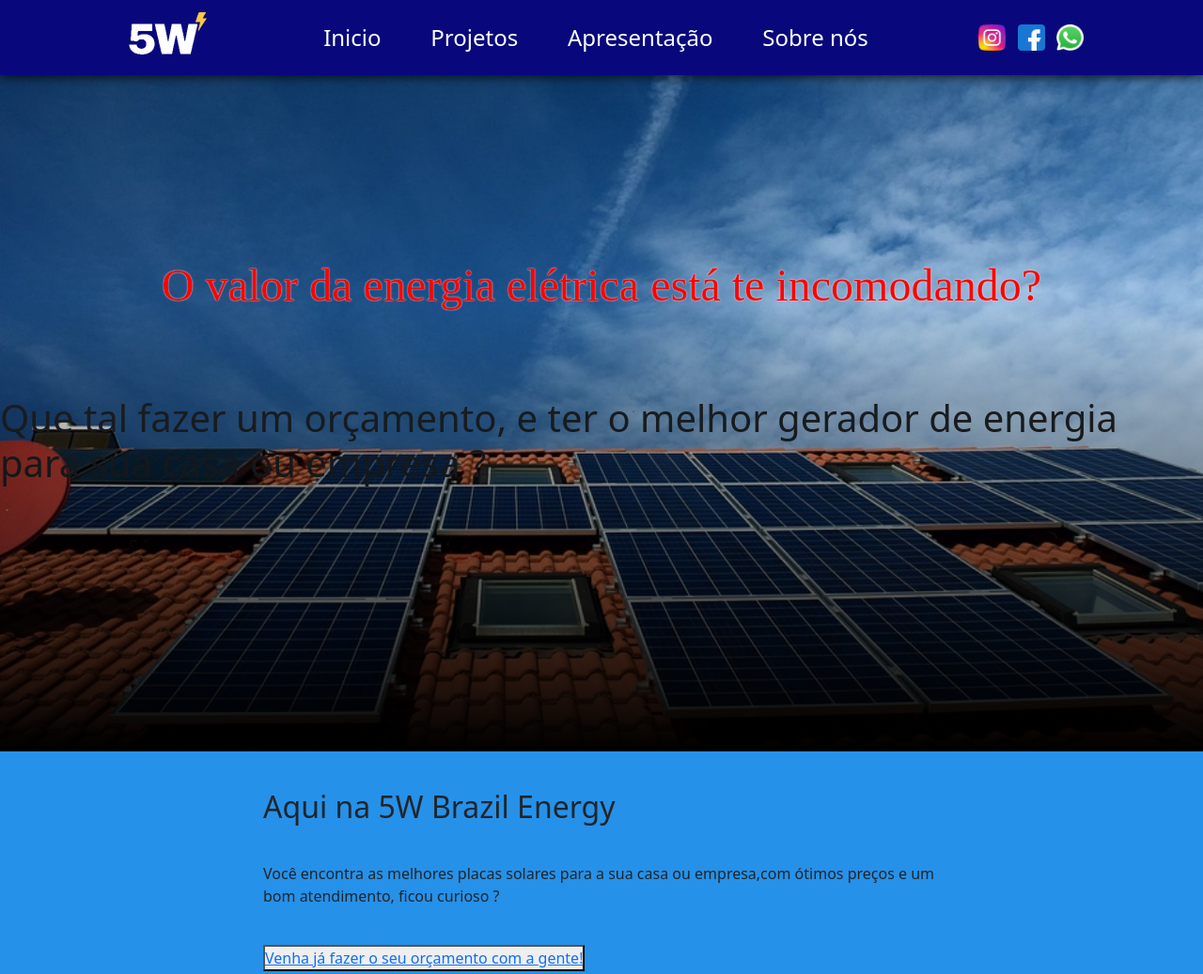
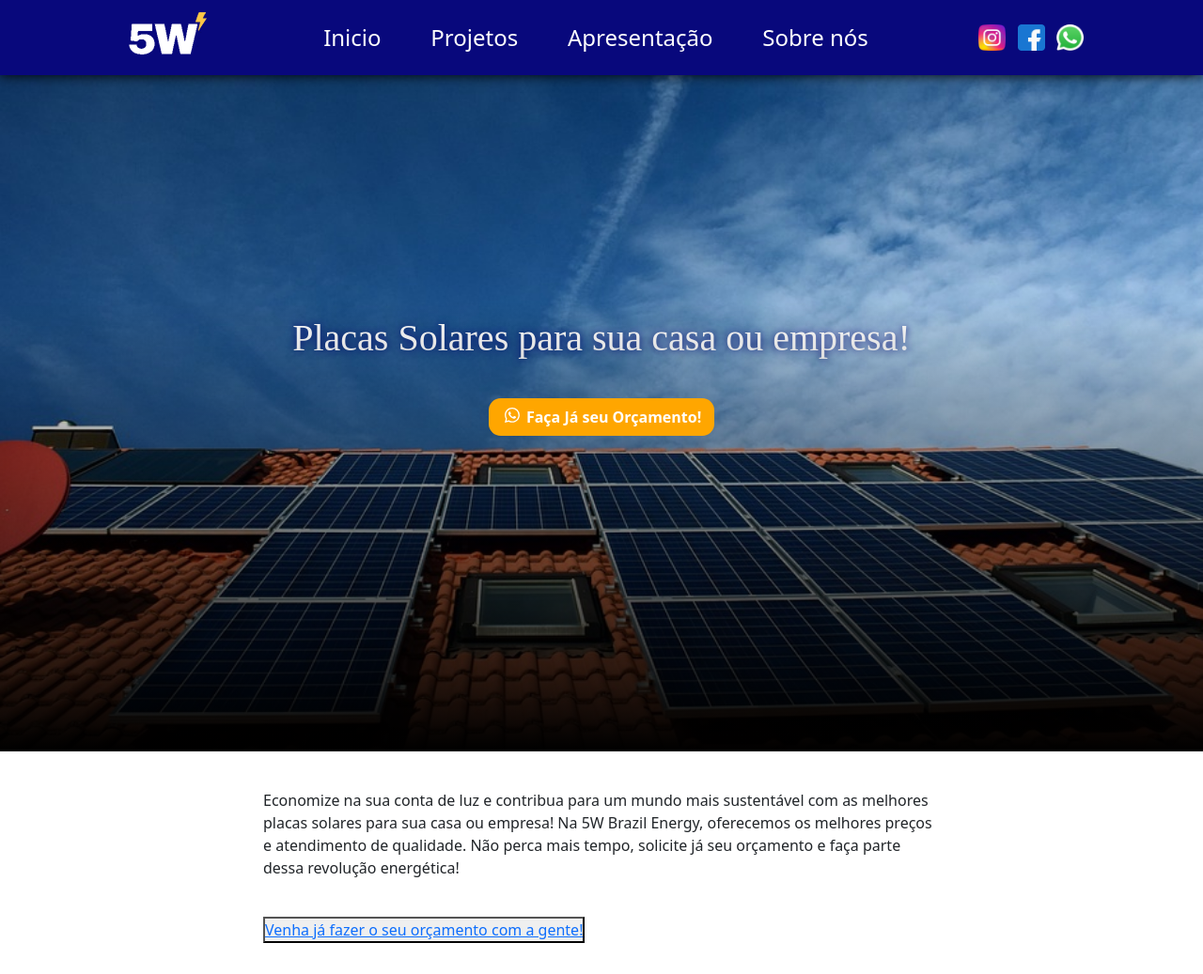
Before and after one commit to GabrielBerg4mini/Energy-Souls, a plain HTML site: page index.html in a window 1280 px wide. Shown: the top 1037 px of the page at 94% size. Drawn offline with Linux system fonts and the light colour scheme; a web font is replaced by a local one.

Commit message:
tamo indo

```diff
--- a/index.html
+++ b/index.html
@@ -55,14 +55,18 @@
       <section id="home">
 
         <section class="module parallax parallax-1">
-          <h1 class="titulo-1">O valor da energia elétrica está te incomodando?</h1>
-          <h1 class="titulo-2">Que tal fazer um orçamento, e ter o melhor gerador de energia para sua casa ou empresa ?</h1>
+          <h1 class="titulo-1">Placas Solares para sua casa ou empresa!</h1>
+          <div id="btn-1"><a class="btn-1" href="https://wa.me/551938773229?text=Olá, Quero Realizar o meu Orçamento com Vocês!" target="_blank"><svg xmlns="http://www.w3.org/2000/svg" width="22" height="22" fill="currentColor" class="bi bi-whatsapp" viewBox="0 0 16 22">
+            <path d="M13.601 2.326A7.854 7.854 0 0 0 7.994 0C3.627 0 .068 3.558.064 7.926c0 1.399.366 2.76 1.057 3.965L0 16l4.204-1.102a7.933 7.933 0 0 0 3.79.965h.004c4.368 0 7.926-3.558 7.93-7.93A7.898 7.898 0 0 0 13.6 2.326zM7.994 14.521a6.573 6.573 0 0 1-3.356-.92l-.24-.144-2.494.654.666-2.433-.156-.251a6.56 6.56 0 0 1-1.007-3.505c0-3.626 2.957-6.584 6.591-6.584a6.56 6.56 0 0 1 4.66 1.931 6.557 6.557 0 0 1 1.928 4.66c-.004 3.639-2.961 6.592-6.592 6.592zm3.615-4.934c-.197-.099-1.17-.578-1.353-.646-.182-.065-.315-.099-.445.099-.133.197-.513.646-.627.775-.114.133-.232.148-.43.05-.197-.1-.836-.308-1.592-.985-.59-.525-.985-1.175-1.103-1.372-.114-.198-.011-.304.088-.403.087-.088.197-.232.296-.346.1-.114.133-.198.198-.33.065-.134.034-.248-.015-.347-.05-.099-.445-1.076-.612-1.47-.16-.389-.323-.335-.445-.34-.114-.007-.247-.007-.38-.007a.729.729 0 0 0-.529.247c-.182.198-.691.677-.691 1.654 0 .977.71 1.916.81 2.049.098.133 1.394 2.132 3.383 2.992.47.205.84.326 1.129.418.475.152.904.129 1.246.08.38-.058 1.171-.48 1.338-.943.164-.464.164-.86.114-.943-.049-.084-.182-.133-.38-.232z"/>
+          </svg>
+
+          Faça Já seu Orçamento! </a></div>
         </section>
 
         <section class="module content">
           <div class="container">
-            <h2>Aqui na 5W Brazil Energy</h2>
-            <p>Você encontra as melhores placas solares para a sua casa ou empresa,com ótimos preços e um bom atendimento, ficou curioso ?</p>
+
+            <p>Economize na sua conta de luz e contribua para um mundo mais sustentável com as melhores placas solares para sua casa ou empresa! Na 5W Brazil Energy, oferecemos os melhores preços e atendimento de qualidade. Não perca mais tempo, solicite já seu orçamento e faça parte dessa revolução energética!</p>
             <button id="btn-orçamento1"><a href="https://wa.me/551938773229?text=Olá, Quero Realizar o meu Orçamento com Vocês!" target="_blank">Venha já fazer o seu orçamento com a gente!</a></button>
         </section>
   </div>
--- a/style/style.css
+++ b/style/style.css
@@ -8,6 +8,8 @@
     --color-blue3: #2691e9;
     --color-yellow: rgb(255, 255, 0);
     --color-red: red;
+    --color-green: rgb(4, 255, 0);
+    --color-orange: rgb(255, 166, 0);
 }
 
 * {
@@ -122,11 +124,14 @@ section.module h2 {
 }
 section.module.content {
     padding: 40px 0;
-    background: var(--color-blue3);
+    background: var(--color-white);
+    width: 100%;
+    height: 50vh;
 }
 section.module.parallax {
     display: flex;
     flex-direction: column;
+    align-items: center;
     justify-content: center;
     height: 100vh!important;
     width: 100%;
@@ -157,12 +162,33 @@ section.module.parallax-1 {
 }
 .titulo-1 {
     text-align: center;
-    padding-bottom: 5rem;
-    font-size: 3rem;
-    text-shadow: 0 0 .1rem var(--color-white);
-    color: var(--color-red);
+    font-size: 2.5rem;
+    text-shadow: 0 0 .5rem var(--color-blue4);
+    color: var(--color-white);
     font-family: 'Holtwood One SC', serif;
 }
+#btn-1 {
+    height: 2.5rem;
+    width: 15rem;
+    display: flex;
+    align-items: center;
+    justify-content: center;
+    border-radius: .8rem;
+    margin-top: 2rem;
+    background: var(--color-orange);
+    z-index: 100;
+}
+#btn-1:hover {
+    transition:.5s;
+    transform: scale(1.2);
+    box-shadow: 0 0 .2rem var(--color-white);
+}
+.btn-1 {
+    font-weight: 900;
+    text-decoration: none;
+    color: var(--color-white);
+}
+
 
 
 
```
